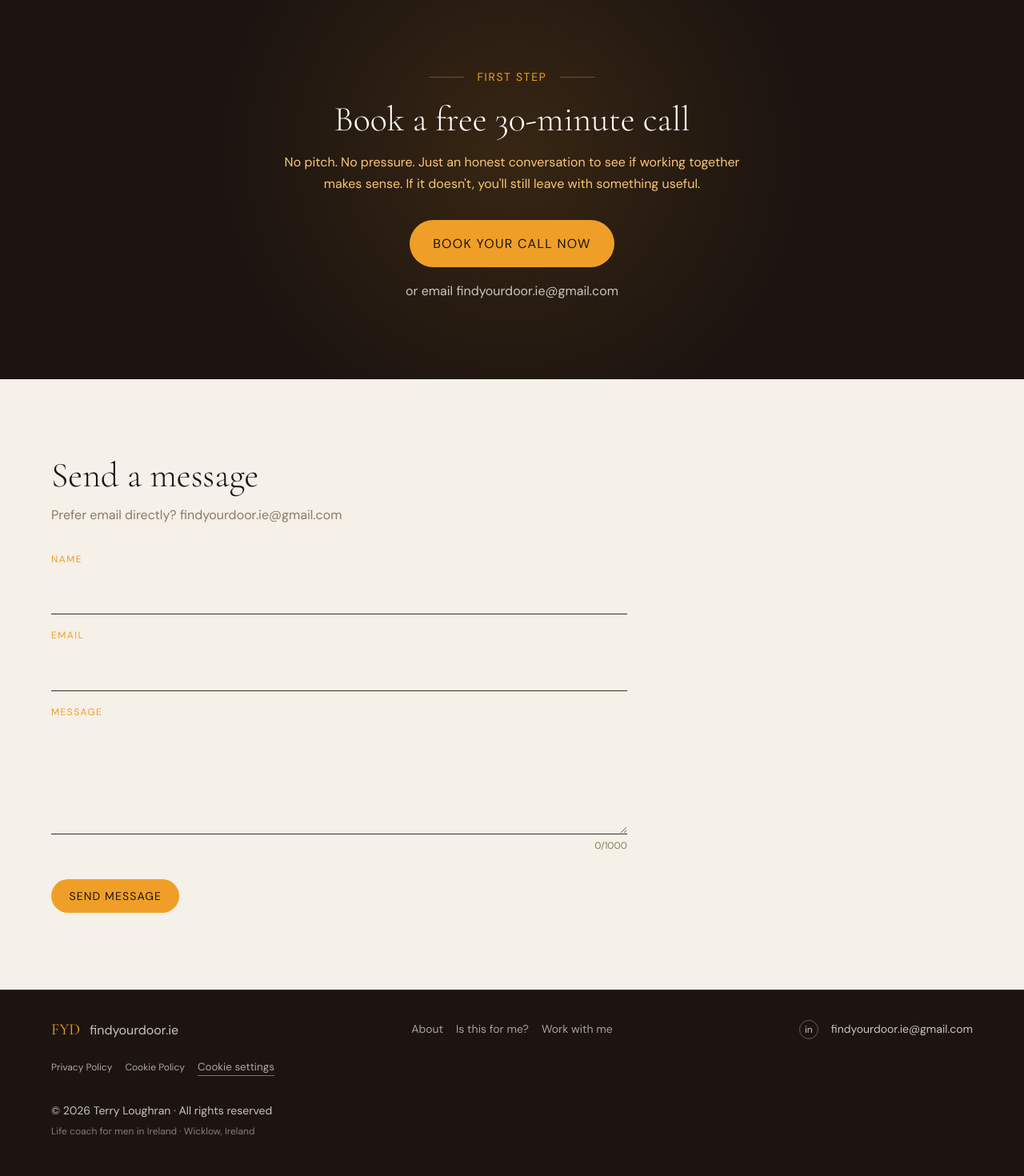
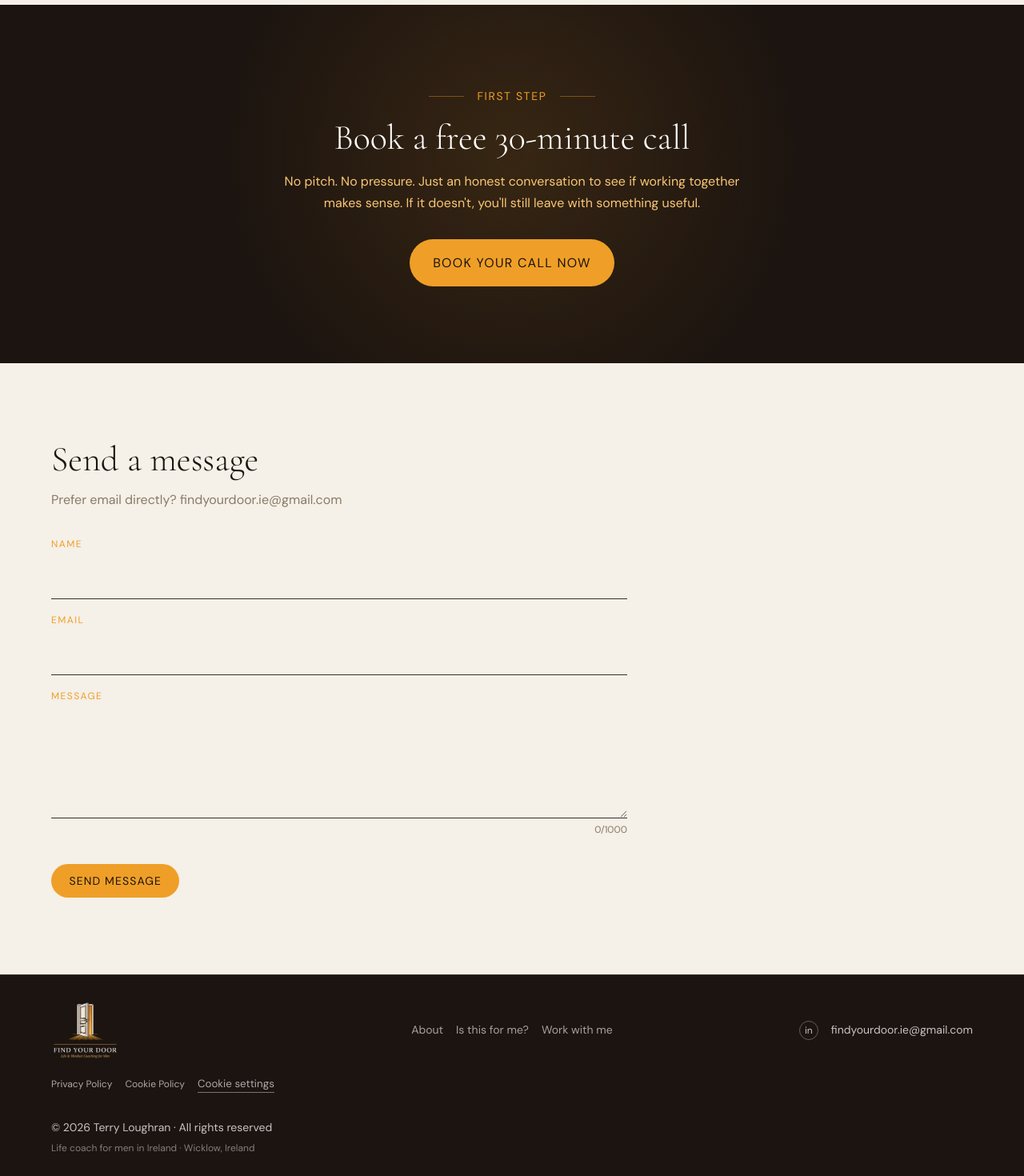
Before and after one commit to TerryLoc/findyourdoor, a React (Vite) app: page / in a window 1280 px wide. Shown: the part 4925-6395 px from the top of the page at 80% size. Before the commit the page ends 6374 px from the top, so only its background shows below. Built offline with nearby package versions, Linux system fonts and the light colour scheme.

Commit message:
feat: update testimonials text for improved engagement and clarity refactor: replace email link with logo in footer for better branding style: adjust brand alignment and logo size in footer style: increase brand font size in navbar for better visibility

```diff
--- a/src/components/BookCall/BookCall.jsx
+++ b/src/components/BookCall/BookCall.jsx
@@ -16,9 +16,6 @@ function BookCall() {
           <a href={SITE.calendly} className={styles.cta} target="_blank" rel="noreferrer">
             {BOOK.cta}
           </a>
-          <a href={`mailto:${SITE.email}`} className={styles.email}>
-            or email {SITE.email}
-          </a>
         </div>
       </div>
     </section>
--- a/src/components/Footer/Footer.jsx
+++ b/src/components/Footer/Footer.jsx
@@ -1,5 +1,6 @@
 import { NAV_LINKS, SITE } from '@/constants/content';
 import { Link, useLocation } from 'react-router-dom';
+import primaryLogo from '@/assets/images/primary_logo.png';
 import styles from './Footer.module.css';
 
 function Footer() {
@@ -10,8 +11,7 @@ function Footer() {
       <div className="container">
         <div className={styles.top}>
           <div className={styles.brand}>
-            <span>FYD</span>
-            <span>{SITE.domain}</span>
+            <img src={primaryLogo} alt="Find Your Door logo" className={styles.brandLogo} />
           </div>
 
           <nav className={styles.links}>
--- a/src/components/Footer/Footer.module.css
+++ b/src/components/Footer/Footer.module.css
@@ -13,14 +13,14 @@
 
 .brand {
   display: flex;
-  align-items: baseline;
+  align-items: center;
   gap: var(--space-3);
 }
 
-.brand span:first-child {
-  color: var(--color-amber);
-  font-family: var(--font-display);
-  font-size: var(--text-xl);
+.brandLogo {
+  width: clamp(65px, 7.5vw, 85px);
+  height: auto;
+  display: block;
 }
 
 .links {
--- a/src/components/Navbar/Navbar.module.css
+++ b/src/components/Navbar/Navbar.module.css
@@ -83,6 +83,10 @@
 }
 
 @media (max-width: 767px) {
+  .brand {
+    font-size: 18px;
+  }
+
   .hamburger {
     display: flex;
   }
--- a/src/components/Testimonials/Testimonials.jsx
+++ b/src/components/Testimonials/Testimonials.jsx
@@ -10,7 +10,7 @@ function Testimonials() {
     <section className={styles.section} ref={ref}>
       <div className="container section-pad">
         <p className={styles.note}>
-          Placeholder testimonials below - replace with real client feedback as it comes in.
+          Testimonials can be powerful, but experience the coaching for yourself before hearing from others. If you have any questions or want to chat, feel free to reach out. I am here to help you find your door.
         </p>
         <div className={styles.grid}>
           {TESTIMONIALS.map((item, idx) => (
```
